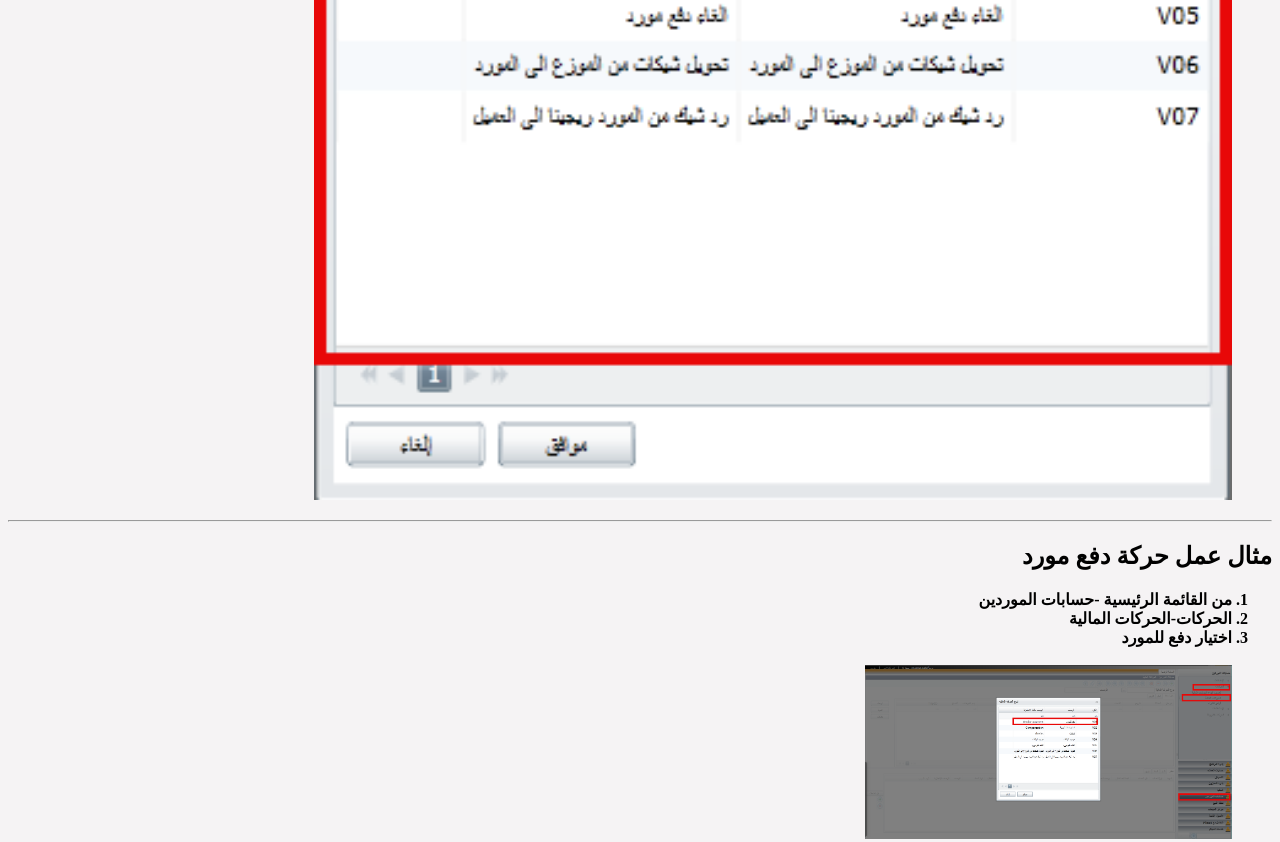
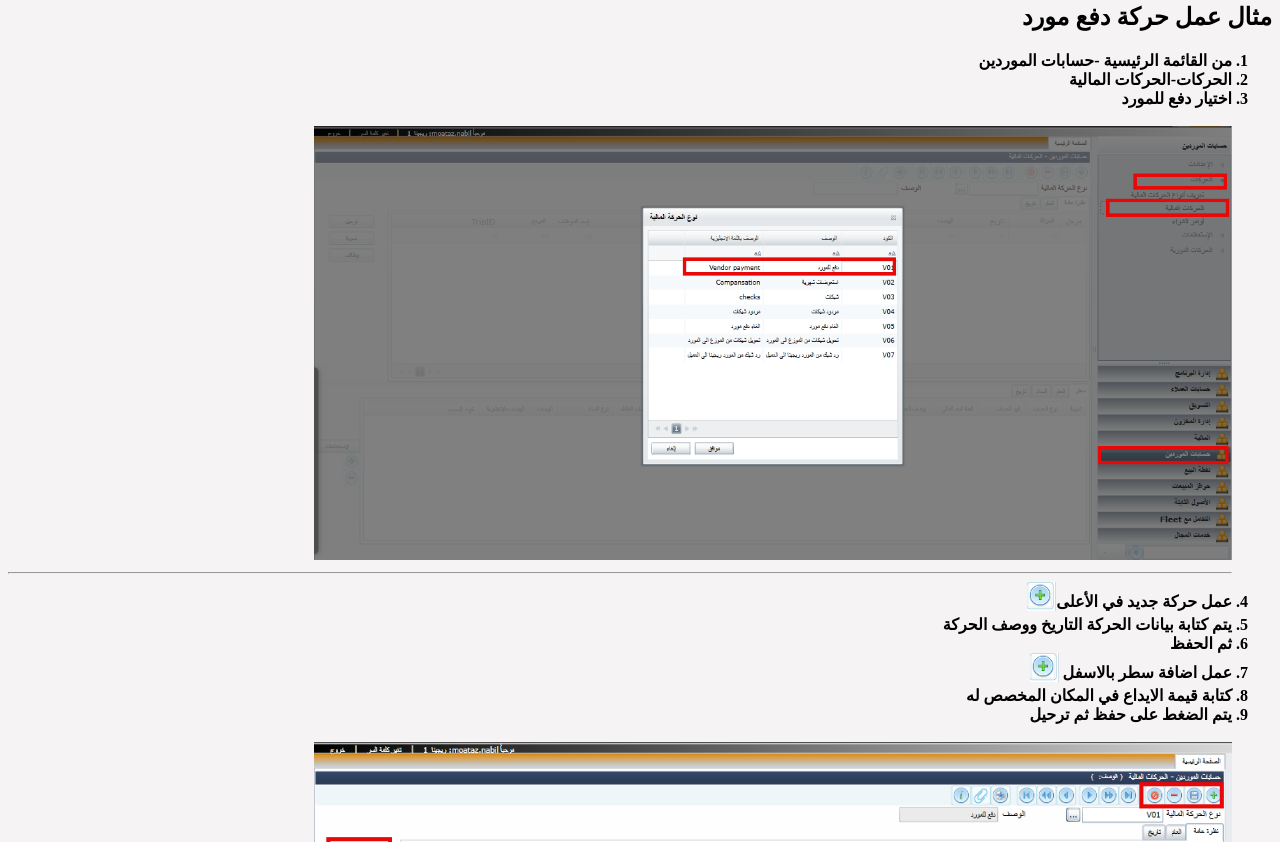
Before and after one commit to msakkoury/reginatest, a plain HTML site: page vendor_pay.html in a window 1280 px wide. Shown: the part 757-1599 px from the top of the page. Drawn offline with Linux system fonts and the light colour scheme.

Commit message:
Update vendor_pay.html

```diff
--- a/vendor_pay.html
+++ b/vendor_pay.html
@@ -27,7 +27,7 @@
             <li>تحويل شيكات من الموزع الى المورد</li>
             <li>رد شيك من المورد ريجينا الى العميل</li>
             <br>
-            <img src="img/vp1.png" alt="vp" class="respon">
+            <img src="img/vp1.png" alt="vp" class="med">
         </ul>
          <hr>
          <h2>مثال عمل حركة دفع مورد</h2>
@@ -35,7 +35,7 @@
             <li>من القائمة الرئيسية -حسابات الموردين</li>
             <li>الحركات-الحركات المالية</li>
             <li>اختيار دفع للمورد</li><br>
-            <img src="img/vp2.png" alt="so" class="med">
+            <img src="img/vp2.png" alt="so" class="respon">
             <hr>
             <li>عمل حركة جديد في الأعلى<sub><img src="img/picon.png" width="" height="" alt="picon"></sub></li>
             <li>يتم كتابة بيانات الحركة التاريخ ووصف الحركة</li>
```
